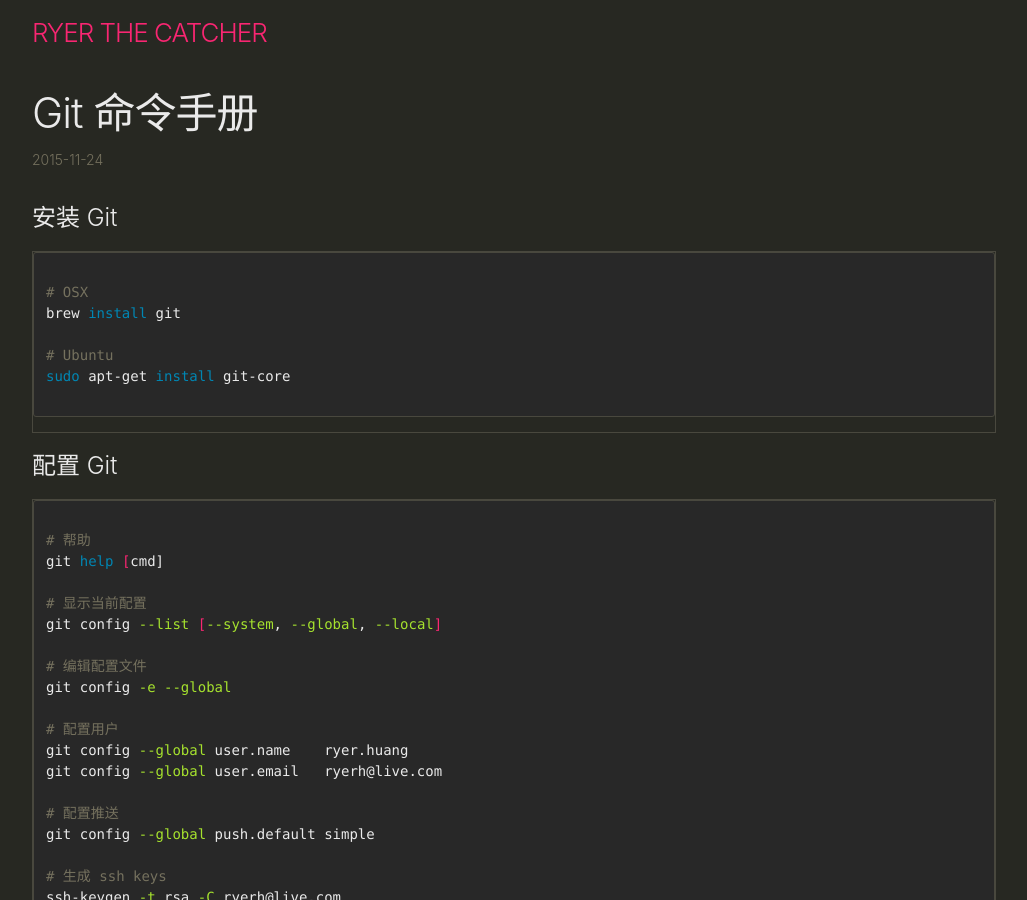
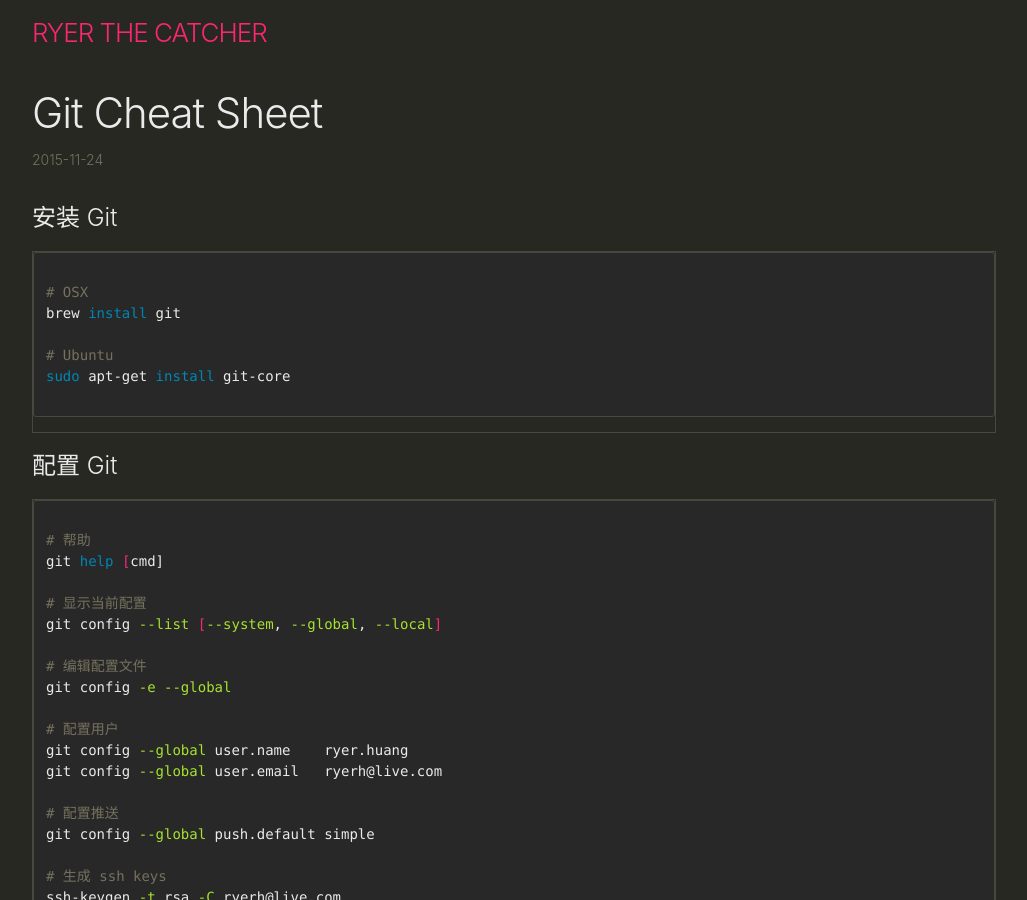
Before and after one commit to ryerh/ryerh.github.io, a Jekyll site: the page built from _posts/2015-11-24-git-cheat-sheet.markdown, in a window 1280 px wide and 900 px high. Shown: the whole window, without its empty margins (126-1153 px from the left). Built offline with Jekyll 4.4.1, drawn with Linux system fonts in a browser that asks for light colours.

Commit message:
Updated Git Cheat Sheet

```diff
--- a/_posts/2015-11-24-git-cheat-sheet.markdown
+++ b/_posts/2015-11-24-git-cheat-sheet.markdown
@@ -1,6 +1,6 @@
 ---
-title: Git 命令手册
-date: 2015-11-24 14:40:33 +08:00
+title: Git Cheat Sheet
+date: 2015-11-24 14:40:00 +08:00
 categories:
 - git
 layout: post
```
